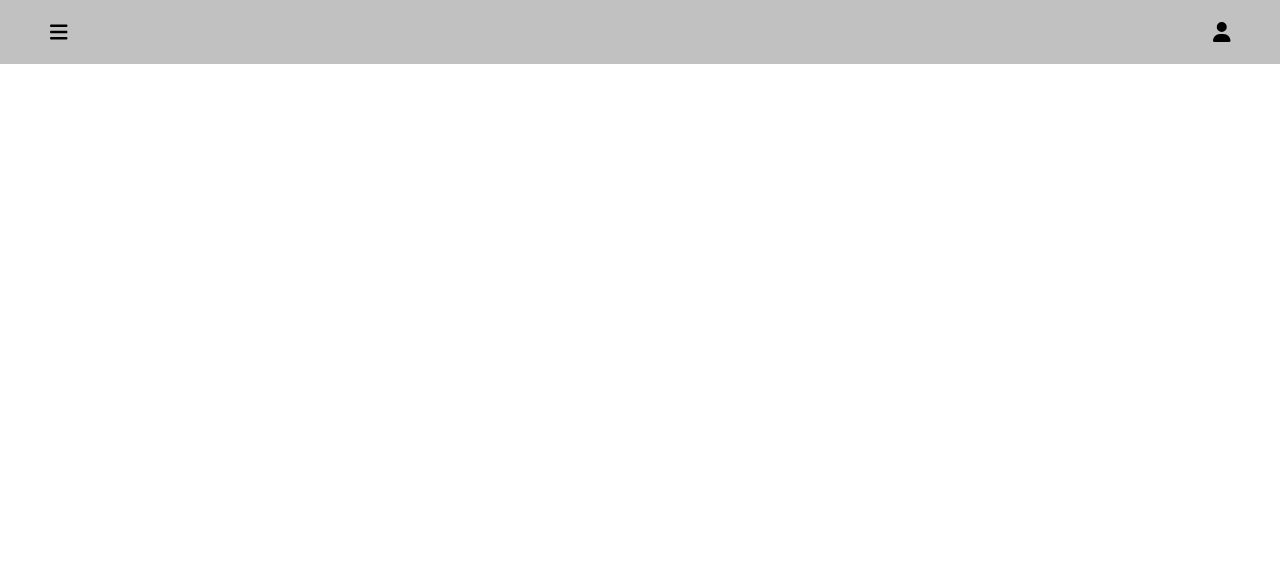
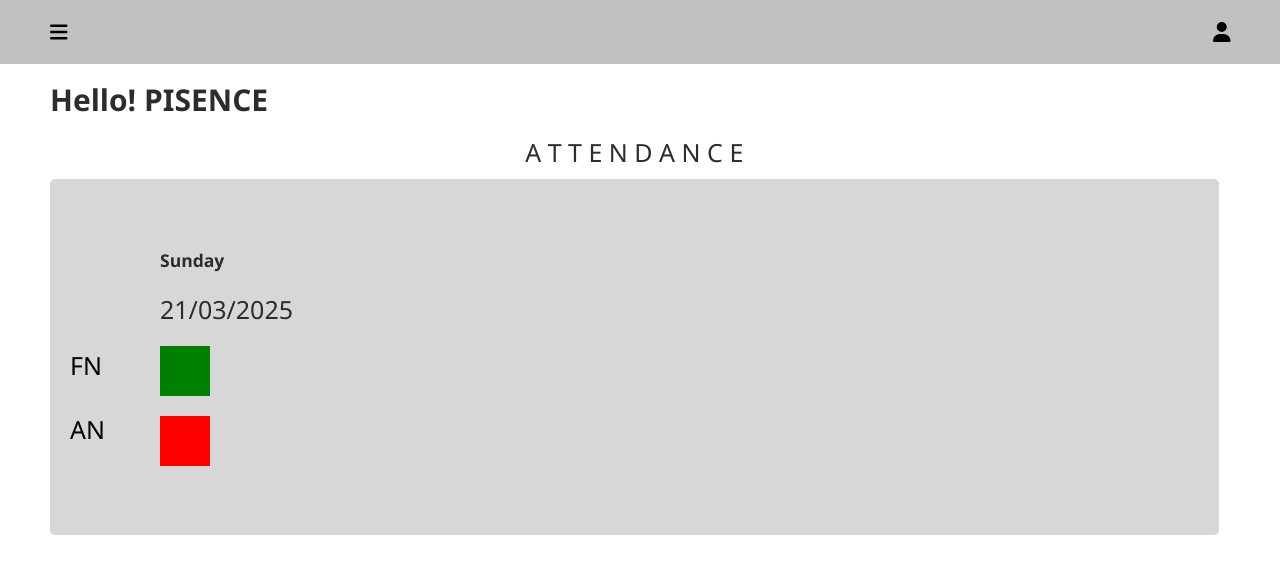
Before and after one commit to voiiddxx/PiSence-Technologies-Assignment, a React (Create React App) app: page / in a window 1280 px wide. Shown: the top 574 px of the page. Built offline with nearby package versions, Linux system fonts and the light colour scheme.

Commit message:
Attendance ui implemented

```diff
--- /dev/null
+++ b/src/Components/Attendance/Attendance.css
@@ -0,0 +1,66 @@
+.attendance-main{
+    height: 50vh;
+    width: 95%;
+    background-color: rgb(255, 255, 255);
+    margin-top: 15px;
+    display: flex;
+    justify-content: center;
+    flex-direction: column;
+    align-items: center;
+
+}
+
+.attendance-main p{
+    font-weight: 400;
+    font-family: 'Segoe UI', Tahoma, Geneva, Verdana, sans-serif;
+    font-size: 25px;
+}
+
+.attendance-box{
+    margin-top: 10px;
+    height: 100%;
+    width: 100%;
+    background-color: rgb(215, 215, 215);
+    border-radius: 5px;
+    display: flex;
+    align-items: center;
+    gap: 5px;
+}
+
+.left{
+
+    display: flex;
+    flex-direction: column;
+  gap: 30px;
+  margin-top: 80px;
+    margin-left: 20px;
+}
+
+.left p{
+
+    color: black;
+}
+
+.right{
+    margin-left: 50px;
+}
+
+
+
+.right-box{
+    display: flex;
+    flex-direction: column;
+    gap: 20px;
+}
+
+.green{
+    height: 50px;
+    width: 50px;
+    background-color: green;
+}
+
+.red{
+    height: 50px;
+    width: 50px;
+    background-color: red;
+}
--- /dev/null
+++ b/src/Components/Attendance/Attendance.jsx
@@ -0,0 +1,27 @@
+import React from 'react'
+import "./Attendance.css"
+import data from "../../data (1).json"
+const Attendance = () => {
+    console.log(data['Behavioral Analytics']);
+  return (
+    <div className="attendance-main">
+        <p>A T T E N D A N C E</p>
+        <div className="attendance-box">
+            <div className="left">
+                <p>FN</p>
+                <p>AN</p>
+            </div>
+            <div className="right">
+            <div className="right-box">
+                    <h3>Sunday</h3>
+                    <p>21/03/2025 </p>
+                    <div className="green"></div>
+                    <div className="red"></div>
+                </div>
+            </div>
+        </div>
+    </div>
+  )
+}
+
+export default Attendance
--- a/src/View/Home.jsx
+++ b/src/View/Home.jsx
@@ -1,10 +1,13 @@
 import React from 'react'
 import Navbar from '../Components/Navbar'
+import Landing from './Landing/Landing'
 
 const Home = () => {
   return (
     <>
     <Navbar/>
+    <Landing/>
+
 
     </>
   )
--- /dev/null
+++ b/src/View/Landing/Landing.css
@@ -0,0 +1,8 @@
+.landing-heading{
+    color: rgb(44, 44, 44);
+    font-family: 'Segoe UI', Tahoma, Geneva, Verdana, sans-serif;
+    margin-top: 15px;
+    margin-left: 50px;
+    font-size: 15px;
+    font-weight: 300;
+}
--- /dev/null
+++ b/src/View/Landing/Landing.jsx
@@ -0,0 +1,17 @@
+import React from 'react'
+import data from "../../data (1).json"
+import "./Landing.css"
+import Attendance from '../../Components/Attendance/Attendance'
+const Landing = () => {
+
+  return (
+    <div className="landing-main">
+        <div className="landing-heading">
+        <h1>Hello! {data[' NAME ']}</h1>
+        <Attendance/>
+        </div>
+    </div>
+  )
+}
+
+export default Landing
```
Also changed, not shown: src/data (1).json (renamed from data (1).json).
